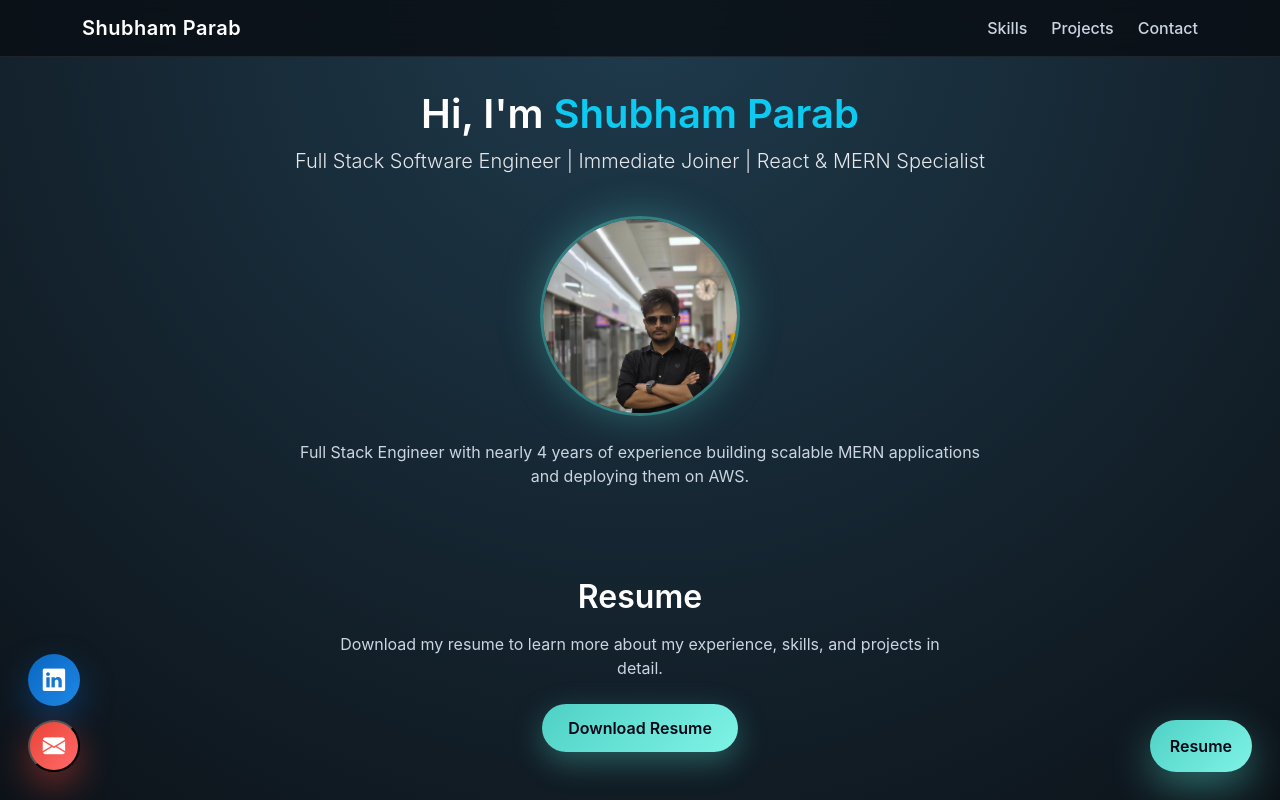
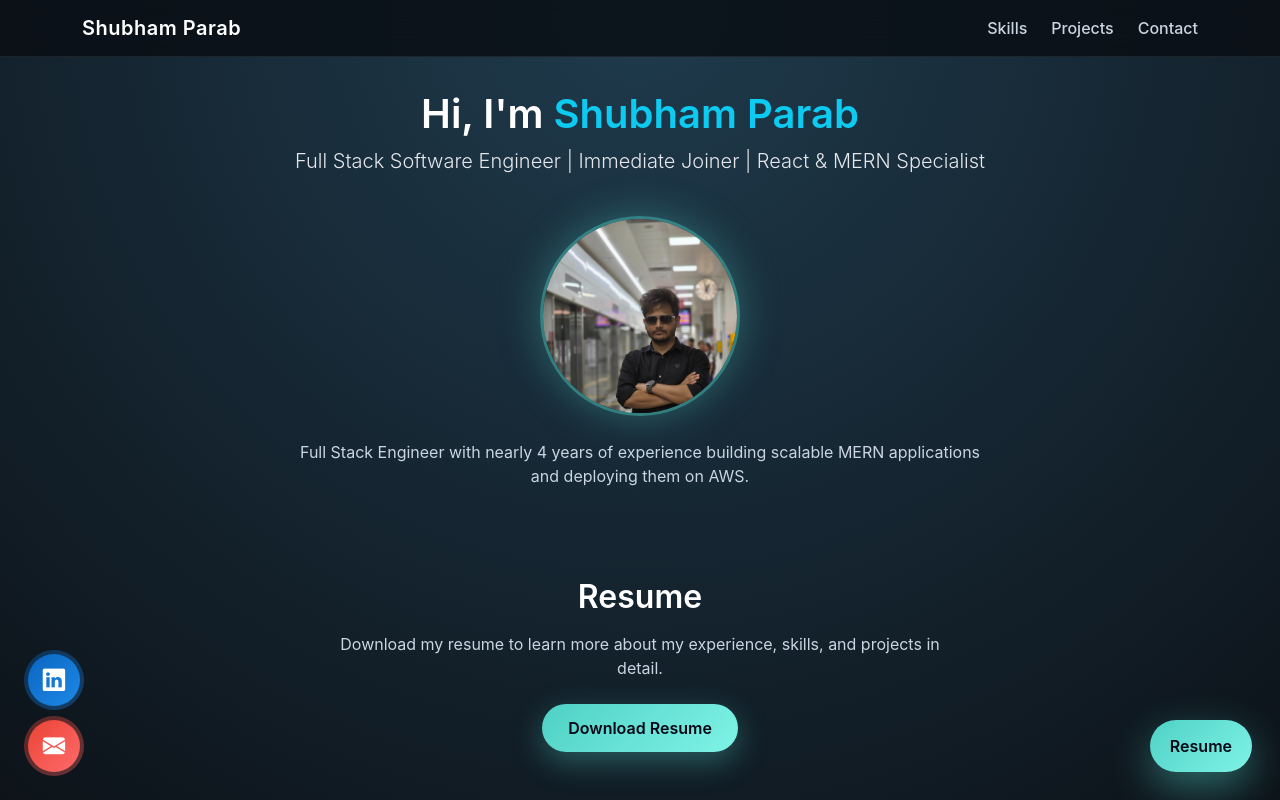
Before and after one commit to shubham-projects-cv/portfolio, a React (Vite) app: page / in a window 1280 px wide. Shown: the top 800 px of the page. Built offline with nearby package versions, Linux system fonts and the light colour scheme.

Commit message:
Fix issue with icon border

```diff
--- a/src/styles/global.css
+++ b/src/styles/global.css
@@ -359,27 +359,68 @@ a:hover {
     transition: all 0.3s ease;
 }
 
-/* LinkedIn */
+
+/* Ensure button is clean */
+.social-btn {
+    position: relative;
+    border: none;
+    outline: none;
+}
+
+/* ---------- LinkedIn ---------- */
 .social-btn.linkedin {
     background: linear-gradient(135deg, #0a66c2, #1e88e5);
-    box-shadow: 0 14px 35px rgba(10, 102, 194, 0.45);
+}
+
+.social-btn.linkedin::after {
+    content: "";
+    position: absolute;
+    inset: -4px;
+    border-radius: 50%;
+    background: linear-gradient(135deg,
+            rgba(10, 102, 194, 0.6),
+            rgba(30, 136, 229, 0.6));
+    z-index: -1;
+    opacity: 0.6;
+    transition: all 0.3s ease;
 }
 
 .social-btn.linkedin:hover {
-    transform: translateY(-4px) scale(1.08);
-    box-shadow: 0 24px 55px rgba(10, 102, 194, 0.65);
+    transform: translateY(-3px) scale(1.05);
 }
 
-/* Gmail */
+.social-btn.linkedin:hover::after {
+    opacity: 1;
+    filter: blur(6px);
+}
+
+/* ---------- Gmail ---------- */
 .social-btn.gmail {
     background: linear-gradient(135deg, #ea4335, #ff6b6b);
-    box-shadow: 0 14px 35px rgba(234, 67, 53, 0.45);
+}
+
+.social-btn.gmail::after {
+    content: "";
+    position: absolute;
+    inset: -4px;
+    border-radius: 50%;
+    background: linear-gradient(135deg,
+            rgba(234, 67, 53, 0.6),
+            rgba(255, 107, 107, 0.6));
+    z-index: -1;
+    opacity: 0.6;
+    transition: all 0.3s ease;
 }
 
 .social-btn.gmail:hover {
-    transform: translateY(-4px) scale(1.08);
-    box-shadow: 0 24px 55px rgba(234, 67, 53, 0.65);
+    transform: translateY(-3px) scale(1.05);
 }
+
+.social-btn.gmail:hover::after {
+    opacity: 1;
+    filter: blur(6px);
+}
+
 
 /* Mobile adjustments */
 @media (max-width: 480px) {
```
